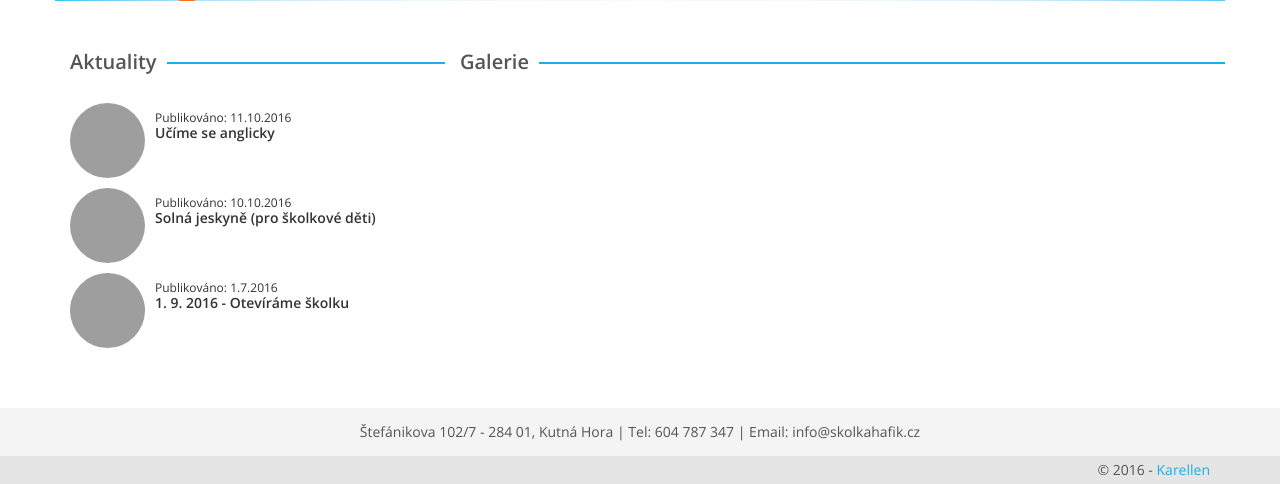
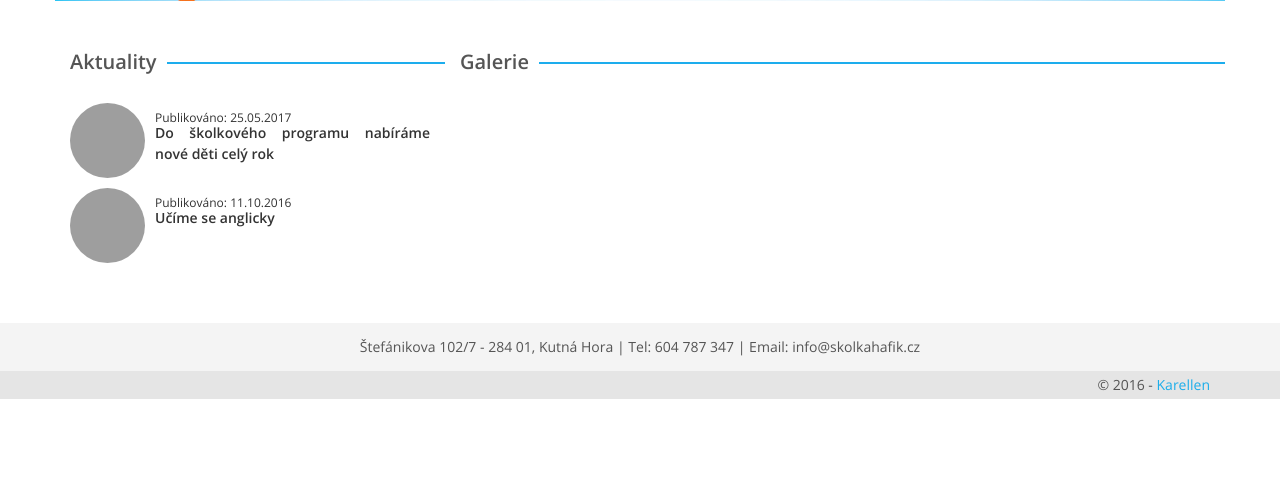
Before and after one commit to Kenji179/hafik, a PHP site: page / in a window 1280 px wide. Shown: the part 713-1197 px from the top of the page. After the commit the page ends 1112 px from the top, so only its background shows below. Run offline with PHP 8.4, Linux system fonts and the light colour scheme; some libraries are stand-ins or nearby versions; grey boxes are pictures that could not be loaded.

Commit message:
New article

```diff
--- a/index.php
+++ b/index.php
@@ -62,29 +62,35 @@ include('inc_header.php');
                     <div class="clearfix"></div>
                 </div>
                 <a href="clanek4.php" class="news">
+                    <img class="img-responsive" src="docs/news/clanek1s.jpg" alt="news">
+                    <span>Publikováno: 25.05.2017</span>
+                    <h4>Do školkového programu nabíráme nové děti celý rok</h4>
+                    <div class="clearfix"></div>
+                </a>
+                <a href="clanek4.php" class="news">
                     <img class="img-responsive" src="docs/news/clanek4s.jpg" alt="news">
                     <span>Publikováno: 11.10.2016</span>
                     <h4>Učíme se anglicky</h4>
                     <div class="clearfix"></div>
                 </a>
-               <a href="clanek1.php" class="news">
+               <!-- <a href="clanek1.php" class="news">
                     <img class="img-responsive" src="docs/news/clanek2s.jpg" alt="news">
                     <span>Publikováno: 10.10.2016</span>
                     <h4>Solná jeskyně (pro školkové děti)</h4>
                     <div class="clearfix"></div>
-                </a>
+                </a> -->
                 <!-- <a href="clanek3.php" class="news">
                     <img class="img-responsive" src="docs/news/clanek3s.jpg" alt="news">
                     <span>Publikováno: 22.4.2016</span>
                     <h4>Prázdninový provoz - v srpnu máme zavřeno</h4>
                     <div class="clearfix"></div>
                 </a> -->
-                <a href="clanek5.php" class="news">
+                <!-- <a href="clanek5.php" class="news">
                     <img class="img-responsive" src="docs/news/clanek1s.jpg" alt="news">
                     <span>Publikováno: 1.7.2016</span>
                     <h4>1. 9. 2016 - Otevíráme školku</h4>
                     <div class="clearfix"></div>
-                </a>
+                </a> -->
             </div>
             <div class="col-md-8">
                 <div class="title">
```
